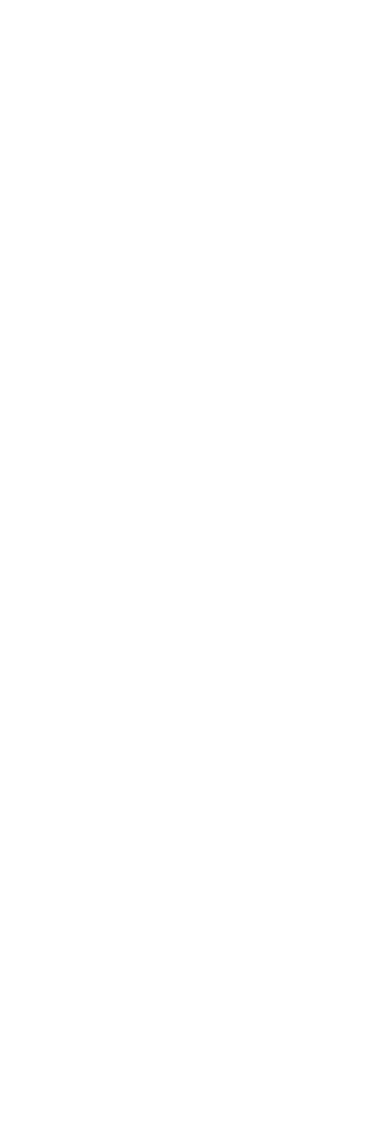
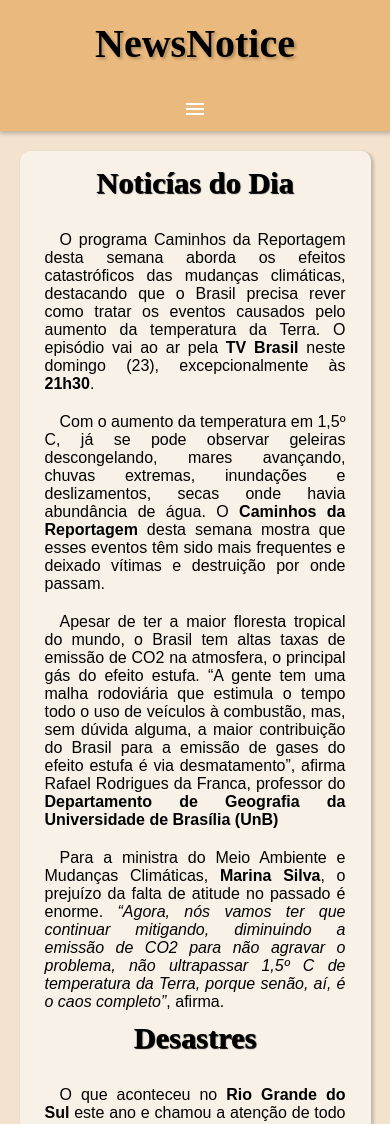
Before and after one commit to Lucasss-dev/html, a plain HTML site: page exercicios/ex026/mq005/index.html in a window 390 px wide. Shown: the top 1124 px of the page. Before the commit the page ends 844 px from the top, so only its background shows below. Drawn offline with nearby package versions, Linux system fonts and the light colour scheme.

Commit message:
site responsivo

```diff
--- a/exercicios/ex026/mq005/index.html
+++ b/exercicios/ex026/mq005/index.html
@@ -3,9 +3,45 @@
 <head>
     <meta charset="UTF-8">
     <meta name="viewport" content="width=device-width, initial-scale=1.0">
+    <link rel="stylesheet" href="https://fonts.googleapis.com/css2?family=Material+Symbols+Outlined:opsz,wght,FILL,GRAD@20..48,100..700,0.. 1,-50..200" />
+    <link rel="stylesheet" href="https://fonts.googleapis.com/icon?family=Material+Icons">
+    <link rel="stylesheet" href="styles/style.css">
     <title>Site Responsivo</title>
 </head>
 <body>
-
+    <header>
+        <h1>NewsNotice</h1>
+        <i class="material-icons" onclick="clickMenu()">menu</i>
+        <menu id="itens">
+            <ul>
+                <li><a href="#">Home</a></li>
+                <li><a href="#">Noticías</a></li>
+                <li><a href="#">Esportes</a></li>
+                <li><a href="#">Jogos</a></li>
+                <li><a href="#">Contato</a></li>
+            </ul>
+        </menu>
+    </header>
+    <main>
+        <article>
+            <h2>Noticías do Dia</h2>
+            <p>O programa Caminhos da Reportagem desta semana aborda os efeitos catastróficos das mudanças climáticas, destacando que o Brasil precisa rever como tratar os eventos causados pelo aumento da temperatura da Terra. O episódio vai ao ar pela <strong>TV Brasil</strong> neste domingo (23), excepcionalmente às <strong>21h30</strong>.</p>
+            <p>Com o aumento da temperatura em 1,5º C, já se pode observar geleiras descongelando, mares avançando, chuvas extremas, inundações e deslizamentos, secas onde havia abundância de água. O <strong>Caminhos da Reportagem</strong> desta semana mostra que esses eventos têm sido mais frequentes e deixado vítimas e destruição por onde passam.</p>
+            <p>Apesar de ter a maior floresta tropical do mundo, o Brasil tem altas taxas de emissão de CO2 na atmosfera, o principal gás do efeito estufa. “A gente tem uma malha rodoviária que estimula o tempo todo o uso de veículos à combustão, mas, sem dúvida alguma, a maior contribuição do Brasil para a emissão de gases do efeito estufa é via desmatamento”, afirma Rafael Rodrigues da Franca, professor do <strong>Departamento de Geografia da Universidade de Brasília (UnB)</strong></p>
+            <p>Para a ministra do Meio Ambiente e Mudanças Climáticas, <strong>Marina Silva</strong>, o prejuízo da falta de atitude no passado é enorme. <em>“Agora, nós vamos ter que continuar mitigando, diminuindo a emissão de CO2 para não agravar o problema, não ultrapassar 1,5º C de temperatura da Terra, porque senão, aí, é o caos completo”</em>, afirma.</p>
+            <h2>Desastres</h2>
+            <p>O que aconteceu no <strong>Rio Grande do Sul</strong> este ano e chamou a atenção de todo o país não é um caso isolado. Desde 2011, o <strong>Centro Nacional de Monitoramento e Alertas de Desastres Naturais (Cemaden)</strong> acompanha eventos extremos que têm se repetido. <em>“A gente tem observado com bastante clareza esse aumento de frequência e da severidade dos eventos, que acabam culminando em impactos muito significativos para pessoas, infraestruturas e meio ambiente”</em>, afirma a diretora do centro, <strong>Regina Alvalá</strong>.</p>
+            <p>O programa lembra também histórias de outras tragédias, como os deslizamentos em <strong>Petrópolis</strong> de 2022, que mataram 235 pessoas e deixaram cerca de 4 mil desabrigadas.</p>
+        </article>
+    </main>
+    <script>
+        function clickMenu () {
+            if (itens.style.display == "block") {
+                itens.style.display = "none"
+            } else {
+                itens.style.display = "block"
+            }
+        }
+    </script>
 </body>
 </html>
--- /dev/null
+++ b/exercicios/ex026/mq005/styles/style.css
@@ -0,0 +1,102 @@
+@charset "UTF-8";
+
+/* Versão MOBILE FIRST */
+
+@import url('https://fonts.googleapis.com/css2?family=Mulish:ital,wght@0,200..1000;1,200..1000&display=swap');
+
+* {
+    padding: 0px;
+    margin: 0;
+    box-sizing: border-box;
+    font-family: sans-serif;
+}
+
+:root {
+    --cortexto: #242d40;
+    --corfundo: #F2E2CE;
+    --corheader: #e9b97e;
+    --fontenoticia: "Mulish";
+}
+
+body, html {
+    background-color: var(--corfundo);
+}
+
+header {
+    background-color: var(--corheader);
+    box-shadow: 1px 1px 5px 1px rgba(0, 0, 0, 0.267);
+}
+
+header > h1 {
+    text-align: center;
+    font-family: serif;
+    color: black;
+    text-shadow: 2px 2px 3px rgba(0, 0, 0, 0.267);
+    padding: 20px;
+    font-size: 2.5em;
+}
+
+.material-icons {
+    color: white;
+    display: block;
+    text-align: center;
+    padding: 10px;
+    cursor: pointer;
+}
+
+.material-icons:hover {
+    background-color: #bb9566;
+    border: 1px solid #a08158;
+    color: black;
+    transition-duration: 0.5s;
+}
+
+menu {
+    display: none;
+}
+
+menu > ul {
+    list-style-type: none;
+}
+
+menu > ul > li > a {
+    display: block;
+    padding: 10px;
+    text-decoration: none;
+    text-align: center;
+    color: white;
+    background-color: #bb9566;
+    border-top: 2px solid #a08158;
+}
+
+menu > ul > li > a:hover {
+    background-color: #ac8a61;
+    transition-duration: 0.4s;
+}
+
+main {
+    width: 90vw;
+    background-color: rgba(255, 255, 255, 0.527);
+    color: black;
+    font-family: "Mulish";
+    margin: auto;
+    margin-top: 20px;
+    padding: 15px;
+    border-radius: 10px;
+    box-shadow: 2px 2px 3px 1px rgba(0, 0, 0, 0.178);
+}
+
+article h2 {
+    text-align: center;
+    padding-bottom: 20px;
+    font-size: 1.9em;
+    font-family: serif;
+    text-shadow: 1px 1px 1px black;
+}
+
+article p {
+    text-align: justify;
+
+    text-indent: 15px;
+    padding: 10px;
+}
```
